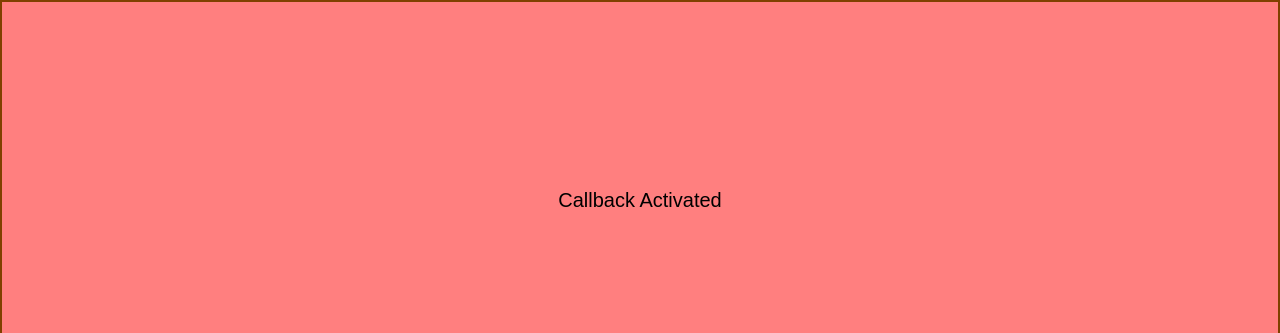
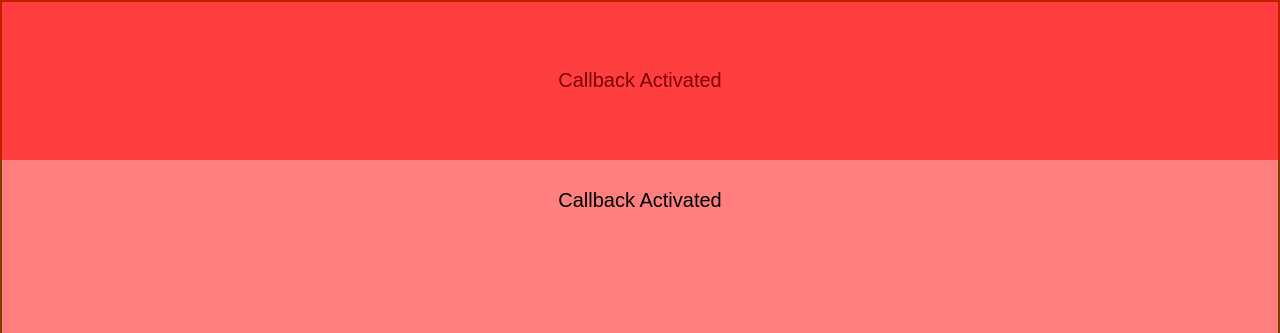
Before and after one commit to indexcodex/inviewport, a plain HTML site: page inViewport Test Document/index.html in a window 1280 px wide. Shown: the top 333 px of the page. Drawn offline with Linux system fonts and the light colour scheme.

Commit message:
Update index.html

```diff
--- a/inViewport Test Document/index.html
+++ b/inViewport Test Document/index.html
@@ -59,7 +59,11 @@
 
     <script>
         let h1 = document.querySelectorAll('h1');
+        let div = document.querySelectorAll('div');
 
+        function inViewportCallback() {
+            h1[2].style.color = 'red';
+        }
         function inViewportCallback1() {
             h1[3].style.color = 'red';
         }
@@ -70,6 +74,12 @@
             h1[5].style.color = 'red';
         }
 
+        let inViewport = new IXCX_InViewport({
+            target: div[2],
+            callback: inViewportCallback,
+            offsetTrigger: '20%',
+            debugMode: 1,
+        });
         let inViewport1 = new IXCX_InViewport({
             target: h1[3],
             callback: inViewportCallback1,
@@ -87,6 +97,7 @@
             offsetTrigger: '50%',
         });
 
+        inViewport.start();
         inViewport1.start();
         inViewport2.start();
         inViewport3.start();
```
